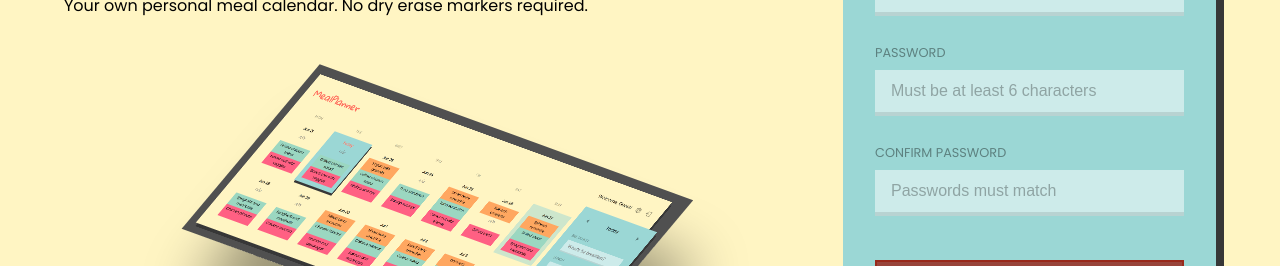
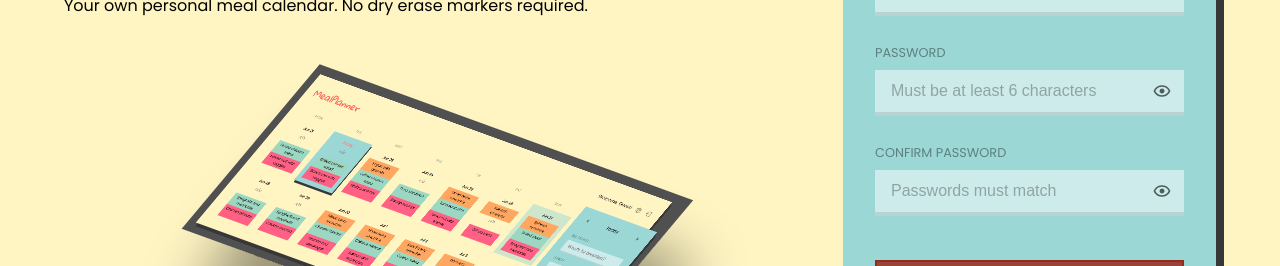
Before and after one commit to msandula12/meal-planner-client, a React (Create React App) app: page / in a window 1280 px wide. Shown: the part 249-515 px from the top of the page. Built offline with nearby package versions, Linux system fonts and the light colour scheme.

Commit message:
feat: can show/hide passwords

```diff
--- a/src/components/Home/LogIn.tsx
+++ b/src/components/Home/LogIn.tsx
@@ -1,10 +1,13 @@
 import { BaseSyntheticEvent, useState } from 'react';
+import { BiHide, BiShow } from 'react-icons/bi';
 
 type Props = {
   toggleForm: () => void;
 };
 
 function LogIn({ toggleForm }: Props) {
+  const [showPassword, setShowPassword] = useState(false);
+
   const [errors, setErrors] = useState({
     email: '',
     password: '',
@@ -14,6 +17,10 @@ function LogIn({ toggleForm }: Props) {
     email: '',
     password: '',
   });
+
+  const toggleShowPassword = () => {
+    setShowPassword((prevShowPassword) => !prevShowPassword);
+  };
 
   const updateValue = ({ target }: BaseSyntheticEvent) => {
     setValues((prevValues) => ({
@@ -63,15 +70,20 @@ function LogIn({ toggleForm }: Props) {
           <label className="input-label" htmlFor="password">
             Password
           </label>
+          <div className="input-with-icon">
             <input
               className="text-input"
               id="password"
               name="password"
               onChange={updateValue}
               placeholder="Password"
-            type="password"
+              type={showPassword ? 'text' : 'password'}
               value={values.password}
             />
+            <span className="input-icon" onClick={toggleShowPassword}>
+              {showPassword ? <BiHide /> : <BiShow />}
+            </span>
+          </div>
           {errors.password && (
             <div className="error-msg">{errors.password}</div>
           )}
--- a/src/components/Home/SignUp.tsx
+++ b/src/components/Home/SignUp.tsx
@@ -1,4 +1,5 @@
 import { BaseSyntheticEvent, useState } from 'react';
+import { BiHide, BiShow } from 'react-icons/bi';
 
 import { isValidEmail } from 'utils/helpers';
 
@@ -9,6 +10,9 @@ type Props = {
 };
 
 function SignUp({ toggleForm }: Props) {
+  const [showPassword, setShowPassword] = useState(false);
+  const [showConfirmPassword, setShowConfirmPassword] = useState(false);
+
   const [errors, setErrors] = useState({
     email: '',
     password: '',
@@ -20,6 +24,16 @@ function SignUp({ toggleForm }: Props) {
     password: '',
     confirmPassword: '',
   });
+
+  const toggleShowPassword = () => {
+    setShowPassword((prevShowPassword) => !prevShowPassword);
+  };
+
+  const toggleShowConfirmPassword = () => {
+    setShowConfirmPassword(
+      (prevShowConfirmPassword) => !prevShowConfirmPassword
+    );
+  };
 
   const updateValue = ({ target }: BaseSyntheticEvent) => {
     setValues((prevValues) => ({
@@ -80,15 +94,20 @@ function SignUp({ toggleForm }: Props) {
           <label className="input-label" htmlFor="password">
             Password
           </label>
+          <div className="input-with-icon">
             <input
               className="text-input"
               id="password"
               name="password"
               onChange={updateValue}
               placeholder={`Must be at least ${MIN_PASSWORD_LENGTH} characters`}
-            type="password"
+              type={showPassword ? 'text' : 'password'}
               value={values.password}
             />
+            <span className="input-icon" onClick={toggleShowPassword}>
+              {showPassword ? <BiHide /> : <BiShow />}
+            </span>
+          </div>
           {errors.password && (
             <div className="error-msg">{errors.password}</div>
           )}
@@ -97,15 +116,20 @@ function SignUp({ toggleForm }: Props) {
           <label className="input-label" htmlFor="confirmPassword">
             Confirm Password
           </label>
+          <div className="input-with-icon">
             <input
               className="text-input"
               id="confirmPassword"
               name="confirmPassword"
               onChange={updateValue}
               placeholder="Passwords must match"
-            type="password"
+              type={showConfirmPassword ? 'text' : 'password'}
               value={values.confirmPassword}
             />
+            <span className="input-icon" onClick={toggleShowConfirmPassword}>
+              {showConfirmPassword ? <BiHide /> : <BiShow />}
+            </span>
+          </div>
           {errors.confirmPassword && (
             <div className="error-msg">{errors.confirmPassword}</div>
           )}
--- a/src/index.scss
+++ b/src/index.scss
@@ -105,6 +105,23 @@ body {
   text-transform: uppercase;
 }
 
+.input-with-icon {
+  position: relative;
+
+  .input-icon {
+    font-size: 1.25rem;
+    opacity: 0.6;
+    position: absolute;
+    right: 0.75rem;
+    top: calc(0.5rem + 1px);
+
+    &:hover {
+      cursor: pointer;
+      opacity: 1;
+    }
+  }
+}
+
 .logo {
   color: $accentColor;
   font-family: $accentFont;
```
Lines whose indentation alone changed are shown as unchanged.
